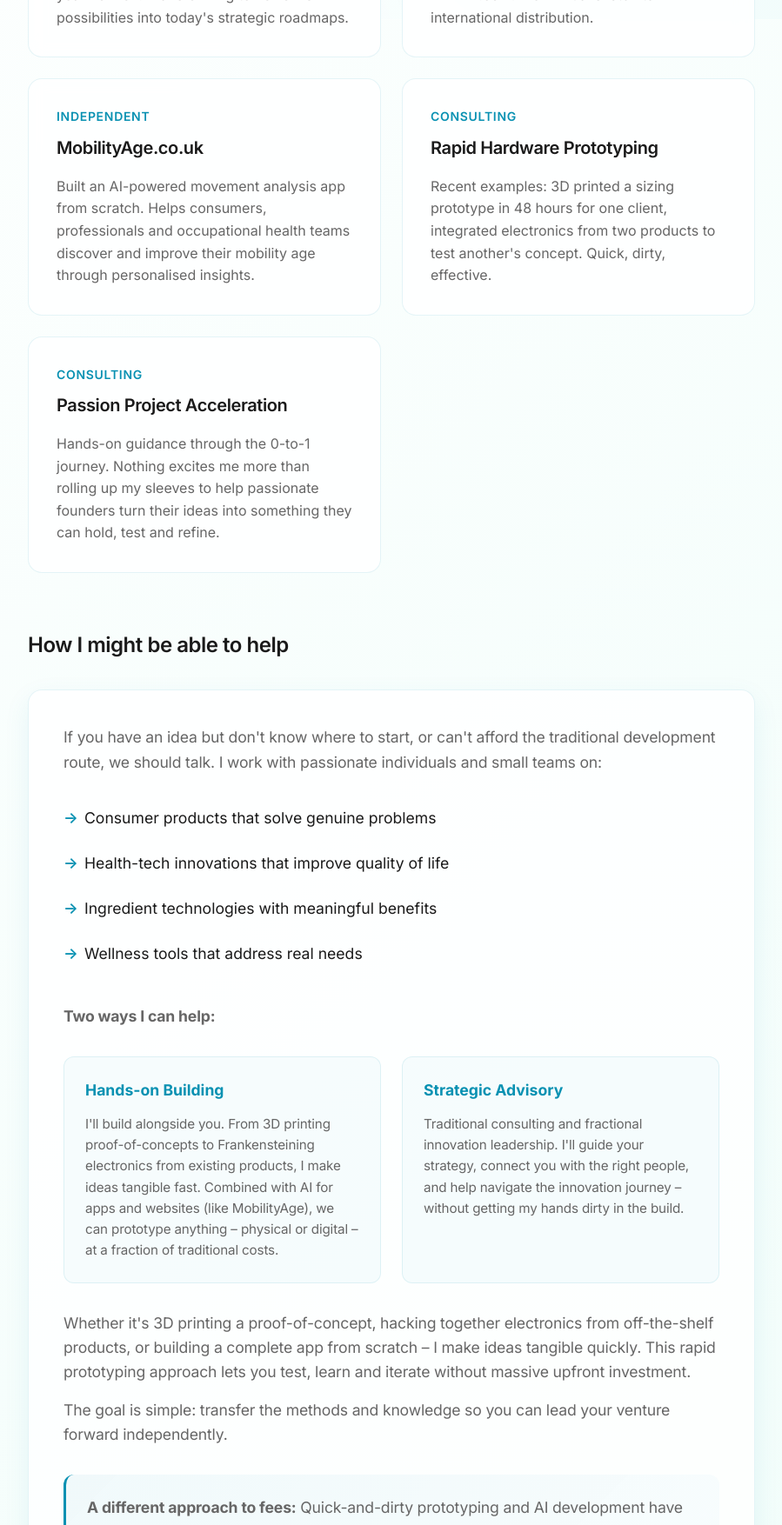
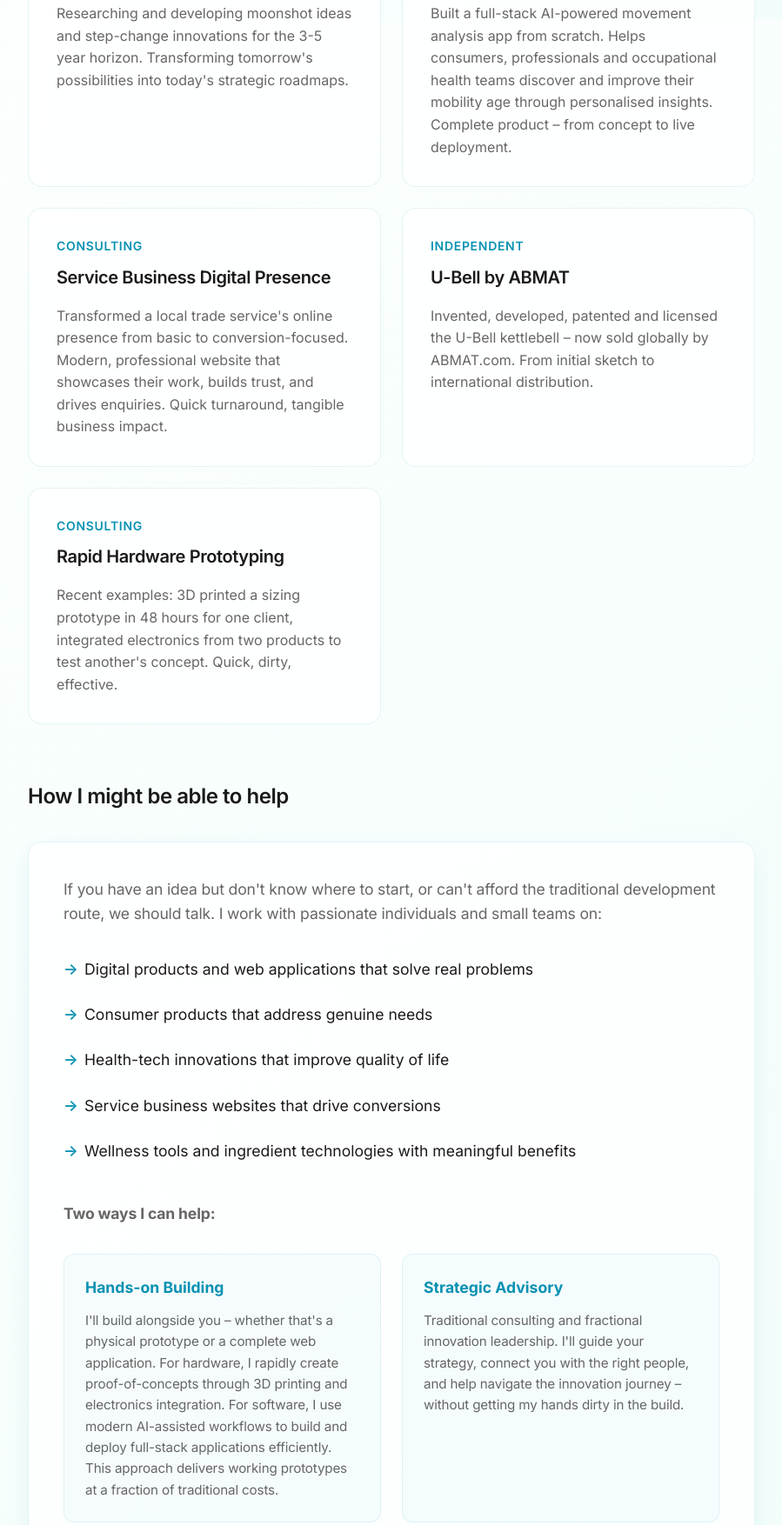
Before and after one commit to ITPCbuilds/josh-hume, a plain HTML site: page index.html in a window 1280 px wide. Shown: the part 778-2532 px from the top of the page at 87% size, without its empty margins (190-1089 px from the left). Drawn offline with Linux system fonts and the light colour scheme.

Commit message:
Update index.html

```diff
--- a/index.html
+++ b/index.html
@@ -362,7 +362,7 @@
         <section class="intro">
             <h1>Strategic innovation, made accessible</h1>
             <p class="intro-text">
-                I'm a strategic inventor who helps turn promising ideas into tangible reality. Whether you're an individual with a spark or a small startup ready to build, I provide the expertise to navigate from concept through proof-of-concept to first product. Physical consumer products are my bread and butter, though I build digital solutions too.
+                I'm a strategic inventor who helps turn promising ideas into tangible reality. Whether you're developing a physical product or need a digital solution, I provide the expertise to navigate from concept through proof-of-concept to first launch. I build both consumer products and full-stack applications using whatever tools get results fastest – including the latest AI-assisted development workflows that let me ship sophisticated software efficiently.
             </p>
             <p class="intro-text">
                 My approach combines strategic thinking with practical building. I'll transfer the knowledge and methods that let you run your venture independently – no long-term dependency on consultants.
@@ -383,33 +383,33 @@
 
                 <div class="project-card" style="--delay: 0.3s">
                     <div class="project-type">Independent</div>
+                    <div class="project-title">MobilityAge.co.uk</div>
+                    <div class="project-description">
+                        Built a full-stack AI-powered movement analysis app from scratch. Helps consumers, professionals and occupational health teams discover and improve their mobility age through personalised insights. Complete product – from concept to live deployment.
+                    </div>
+                </div>
+
+                <div class="project-card" style="--delay: 0.4s">
+                    <div class="project-type">Consulting</div>
+                    <div class="project-title">Service Business Digital Presence</div>
+                    <div class="project-description">
+                        Transformed a local trade service's online presence from basic to conversion-focused. Modern, professional website that showcases their work, builds trust, and drives enquiries. Quick turnaround, tangible business impact.
+                    </div>
+                </div>
+
+                <div class="project-card" style="--delay: 0.5s">
+                    <div class="project-type">Independent</div>
                     <div class="project-title">U-Bell by ABMAT</div>
                     <div class="project-description">
                         Invented, developed, patented and licensed the U-Bell kettlebell – now sold globally by ABMAT.com. From initial sketch to international distribution.
                     </div>
                 </div>
 
-                <div class="project-card" style="--delay: 0.4s">
-                    <div class="project-type">Independent</div>
-                    <div class="project-title">MobilityAge.co.uk</div>
-                    <div class="project-description">
-                        Built an AI-powered movement analysis app from scratch. Helps consumers, professionals and occupational health teams discover and improve their mobility age through personalised insights.
-                    </div>
-                </div>
-
-                <div class="project-card" style="--delay: 0.5s">
+                <div class="project-card" style="--delay: 0.6s">
                     <div class="project-type">Consulting</div>
                     <div class="project-title">Rapid Hardware Prototyping</div>
                     <div class="project-description">
                         Recent examples: 3D printed a sizing prototype in 48 hours for one client, integrated electronics from two products to test another's concept. Quick, dirty, effective.
-                    </div>
-                </div>
-
-                <div class="project-card" style="--delay: 0.6s">
-                    <div class="project-type">Consulting</div>
-                    <div class="project-title">Passion Project Acceleration</div>
-                    <div class="project-description">
-                        Hands-on guidance through the 0-to-1 journey. Nothing excites me more than rolling up my sleeves to help passionate founders turn their ideas into something they can hold, test and refine.
                     </div>
                 </div>
             </div>
@@ -423,10 +423,11 @@
                     If you have an idea but don't know where to start, or can't afford the traditional development route, we should talk. I work with passionate individuals and small teams on:
                 </p>
                 <ul class="help-list">
-                    <li>Consumer products that solve genuine problems</li>
+                    <li>Digital products and web applications that solve real problems</li>
+                    <li>Consumer products that address genuine needs</li>
                     <li>Health-tech innovations that improve quality of life</li>
-                    <li>Ingredient technologies with meaningful benefits</li>
-                    <li>Wellness tools that address real needs</li>
+                    <li>Service business websites that drive conversions</li>
+                    <li>Wellness tools and ingredient technologies with meaningful benefits</li>
                 </ul>
                 <p style="margin: 2rem 0 1.5rem;">
                     <strong>Two ways I can help:</strong>
@@ -435,7 +436,7 @@
                     <div style="padding: 1.5rem; background: rgba(8, 145, 178, 0.03); border-radius: 12px; border: 1px solid rgba(8, 145, 178, 0.1);">
                         <h3 style="color: var(--accent); font-size: 1.1rem; margin-bottom: 0.75rem;">Hands-on Building</h3>
                         <p style="font-size: 0.95rem; margin: 0;">
-                            I'll build alongside you. From 3D printing proof-of-concepts to Frankensteining electronics from existing products, I make ideas tangible fast. Combined with AI for apps and websites (like MobilityAge), we can prototype anything – physical or digital – at a fraction of traditional costs.
+                            I'll build alongside you – whether that's a physical prototype or a complete web application. For hardware, I rapidly create proof-of-concepts through 3D printing and electronics integration. For software, I use modern AI-assisted workflows to build and deploy full-stack applications efficiently. This approach delivers working prototypes at a fraction of traditional costs.
                         </p>
                     </div>
                     <div style="padding: 1.5rem; background: rgba(8, 145, 178, 0.03); border-radius: 12px; border: 1px solid rgba(8, 145, 178, 0.1);">
@@ -446,7 +447,7 @@
                     </div>
                 </div>
                 <p>
-                    Whether it's 3D printing a proof-of-concept, hacking together electronics from off-the-shelf products, or building a complete app from scratch – I make ideas tangible quickly. This rapid prototyping approach lets you test, learn and iterate without massive upfront investment.
+                    Whether it's building a complete web application, creating a conversion-focused website for your business, 3D printing a physical proof-of-concept, or hacking together electronics from off-the-shelf products – I make ideas tangible quickly. This rapid prototyping approach lets you test, learn and iterate without massive upfront investment.
                 </p>
                 <p>
                     The goal is simple: transfer the methods and knowledge so you can lead your venture forward independently.
@@ -454,7 +455,7 @@
 
                 <div class="fee-note">
                     <p style="margin-bottom: 0;">
-                        <strong>A different approach to fees:</strong> Quick-and-dirty prototyping and AI development have slashed the cost of innovation. I pass those savings on. Great ideas shouldn't be held back by upfront costs. Happy to discuss creative arrangements, including reduced fees in exchange for a small stake in ventures I believe in. Let's find what works for both of us.
+                        <strong>A different approach to fees:</strong> Modern development workflows and rapid prototyping techniques have dramatically reduced the cost of bringing ideas to life. I pass those savings on. Great ideas shouldn't be held back by upfront costs. Happy to discuss creative arrangements, including reduced fees in exchange for a small stake in ventures I believe in. Let's find what works for both of us.
                     </p>
                 </div>
             </div>
```
